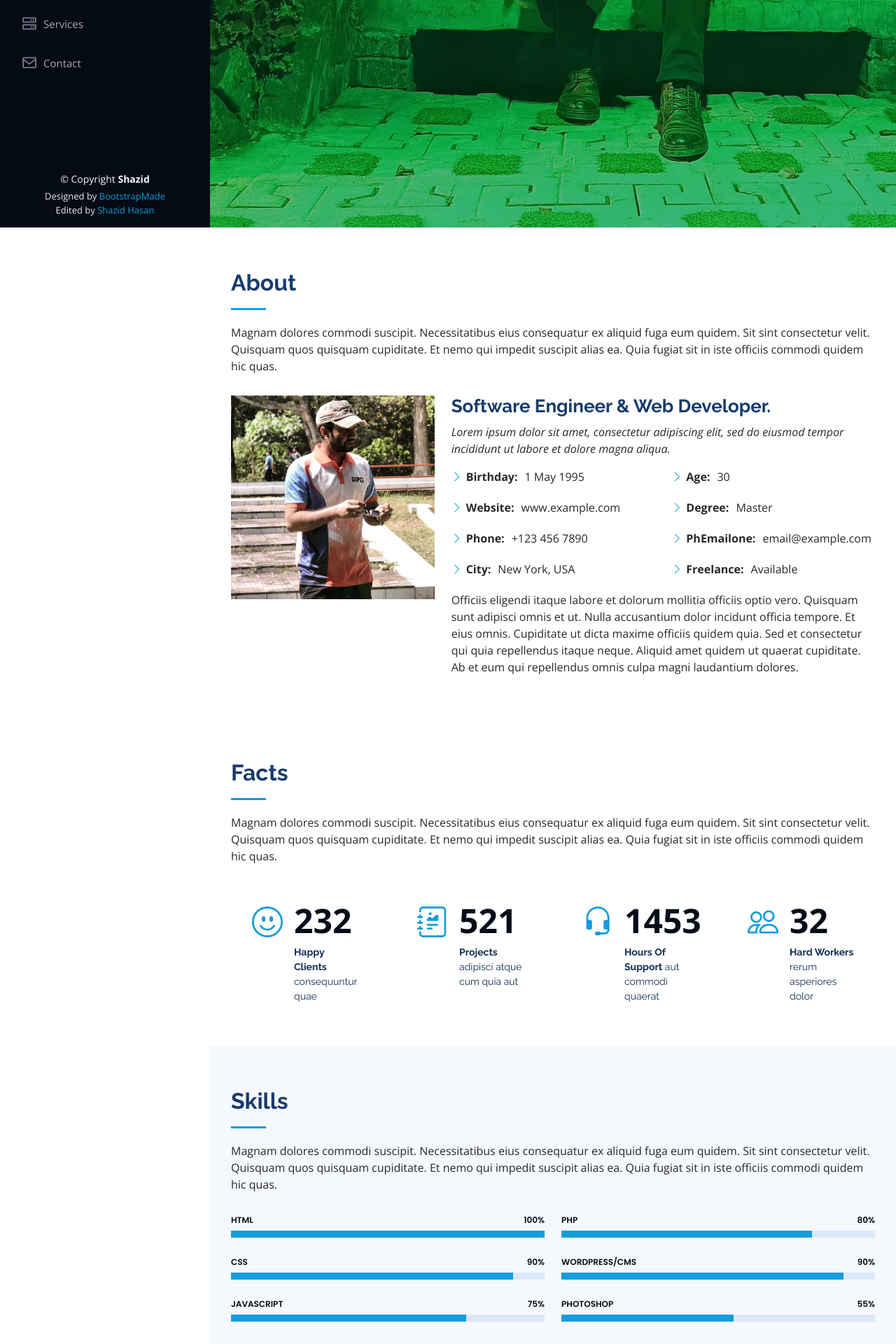
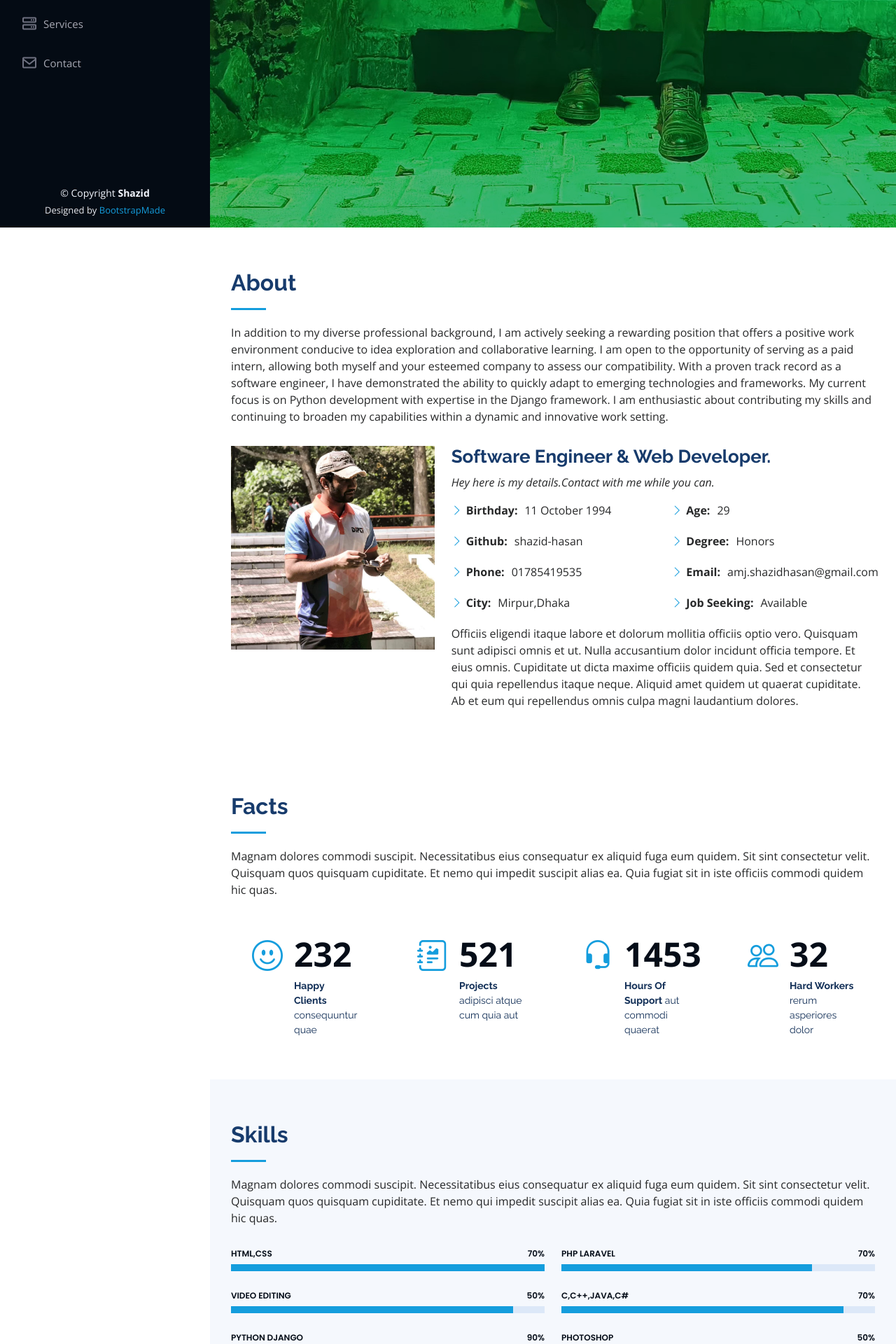
Before and after one commit to shazid-hasan/Portfolio, a Django app: page / in a window 1280 px wide. Shown: the part 475-2395 px from the top of the page at 70% size. Run offline with Django 4.2, Linux system fonts and the light colour scheme; some libraries are stand-ins or nearby versions.

Commit message:
second commit

```diff
--- a/project/firstapp/templates/index1.html
+++ b/project/firstapp/templates/index1.html
@@ -60,7 +60,7 @@
       <nav id="navbar" class="nav-menu navbar">
         <ul>
           <li><a href="#hero" class="nav-link scrollto active"><i class="bx bx-home"></i> <span>Home</span></a></li>
-          <li><a href="{% url 'inner' %}" class="nav-link scrollto"><i class="bx bx-user"></i> <span>About</span></a></li>
+          <li><a href="#about" class="nav-link scrollto"><i class="bx bx-user"></i> <span>About</span></a></li>
           <li><a href="#resume" class="nav-link scrollto"><i class="bx bx-file-blank"></i> <span>Resume</span></a></li>
           <li><a href="#portfolio" class="nav-link scrollto"><i class="bx bx-book-content"></i> <span>Portfolio</span></a></li>
           <li><a href="#services" class="nav-link scrollto"><i class="bx bx-server"></i> <span>Services</span></a></li>
@@ -86,7 +86,9 @@
 
         <div class="section-title">
           <h2>About</h2>
-          <p>Magnam dolores commodi suscipit. Necessitatibus eius consequatur ex aliquid fuga eum quidem. Sit sint consectetur velit. Quisquam quos quisquam cupiditate. Et nemo qui impedit suscipit alias ea. Quia fugiat sit in iste officiis commodi quidem hic quas.</p>
+          <p>In addition to my diverse professional background, I am actively seeking a rewarding position that offers a positive work environment conducive to idea exploration and collaborative learning. I am open to the opportunity of serving as a paid intern, allowing both myself and your esteemed company to assess our compatibility. With a proven track record as a software engineer, I have demonstrated the ability to quickly adapt to emerging technologies and frameworks.
+
+            My current focus is on Python development with expertise in the Django framework. I am enthusiastic about contributing my skills and continuing to broaden my capabilities within a dynamic and innovative work setting.</p>
         </div>
 
         <div class="row">
@@ -96,24 +98,23 @@
           <div class="col-lg-8 pt-4 pt-lg-0 content" data-aos="fade-left">
             <h3>Software Engineer &amp; Web Developer.</h3>
             <p class="fst-italic">
-              Lorem ipsum dolor sit amet, consectetur adipiscing elit, sed do eiusmod tempor incididunt ut labore et dolore
-              magna aliqua.
+              Hey here is my details.Contact with me while you can.
             </p>
             <div class="row">
               <div class="col-lg-6">
                 <ul>
-                  <li><i class="bi bi-chevron-right"></i> <strong>Birthday:</strong> <span>1 May 1995</span></li>
-                  <li><i class="bi bi-chevron-right"></i> <strong>Website:</strong> <span>www.example.com</span></li>
-                  <li><i class="bi bi-chevron-right"></i> <strong>Phone:</strong> <span>+123 456 7890</span></li>
-                  <li><i class="bi bi-chevron-right"></i> <strong>City:</strong> <span>New York, USA</span></li>
+                  <li><i class="bi bi-chevron-right"></i> <strong>Birthday:</strong> <span>11 October 1994</span></li>
+                  <li><i class="bi bi-chevron-right"></i> <strong>Github:</strong> <span>shazid-hasan</span></li>
+                  <li><i class="bi bi-chevron-right"></i> <strong>Phone:</strong> <span>01785419535</span></li>
+                  <li><i class="bi bi-chevron-right"></i> <strong>City:</strong> <span>Mirpur,Dhaka</span></li>
                 </ul>
               </div>
               <div class="col-lg-6">
                 <ul>
-                  <li><i class="bi bi-chevron-right"></i> <strong>Age:</strong> <span>30</span></li>
-                  <li><i class="bi bi-chevron-right"></i> <strong>Degree:</strong> <span>Master</span></li>
-                  <li><i class="bi bi-chevron-right"></i> <strong>PhEmailone:</strong> <span>email@example.com</span></li>
-                  <li><i class="bi bi-chevron-right"></i> <strong>Freelance:</strong> <span>Available</span></li>
+                  <li><i class="bi bi-chevron-right"></i> <strong>Age:</strong> <span>29</span></li>
+                  <li><i class="bi bi-chevron-right"></i> <strong>Degree:</strong> <span>Honors</span></li>
+                  <li><i class="bi bi-chevron-right"></i> <strong>Email:</strong> <span>amj.shazidhasan@gmail.com</span></li>
+                  <li><i class="bi bi-chevron-right"></i> <strong>Job Seeking:</strong> <span>Available</span></li>
                 </ul>
               </div>
             </div>
@@ -189,21 +190,21 @@
           <div class="col-lg-6" data-aos="fade-up">
 
             <div class="progress">
-              <span class="skill">HTML <i class="val">100%</i></span>
+              <span class="skill">HTML,CSS <i class="val">70%</i></span>
               <div class="progress-bar-wrap">
                 <div class="progress-bar" role="progressbar" aria-valuenow="100" aria-valuemin="0" aria-valuemax="100"></div>
               </div>
             </div>
 
             <div class="progress">
-              <span class="skill">CSS <i class="val">90%</i></span>
+              <span class="skill">Video Editing <i class="val">50%</i></span>
               <div class="progress-bar-wrap">
                 <div class="progress-bar" role="progressbar" aria-valuenow="90" aria-valuemin="0" aria-valuemax="100"></div>
               </div>
             </div>
 
             <div class="progress">
-              <span class="skill">JavaScript <i class="val">75%</i></span>
+              <span class="skill">Python Django <i class="val">90%</i></span>
               <div class="progress-bar-wrap">
                 <div class="progress-bar" role="progressbar" aria-valuenow="75" aria-valuemin="0" aria-valuemax="100"></div>
               </div>
@@ -214,21 +215,21 @@
           <div class="col-lg-6" data-aos="fade-up" data-aos-delay="100">
 
             <div class="progress">
-              <span class="skill">PHP <i class="val">80%</i></span>
+              <span class="skill">PHP Laravel <i class="val">70%</i></span>
               <div class="progress-bar-wrap">
                 <div class="progress-bar" role="progressbar" aria-valuenow="80" aria-valuemin="0" aria-valuemax="100"></div>
               </div>
             </div>
 
             <div class="progress">
-              <span class="skill">WordPress/CMS <i class="val">90%</i></span>
+              <span class="skill"> C,C++,Java,C# <i class="val">70%</i></span>
               <div class="progress-bar-wrap">
                 <div class="progress-bar" role="progressbar" aria-valuenow="90" aria-valuemin="0" aria-valuemax="100"></div>
               </div>
             </div>
 
             <div class="progress">
-              <span class="skill">Photoshop <i class="val">55%</i></span>
+              <span class="skill">Photoshop <i class="val">50%</i></span>
               <div class="progress-bar-wrap">
                 <div class="progress-bar" role="progressbar" aria-valuenow="55" aria-valuemin="0" aria-valuemax="100"></div>
               </div>
@@ -254,12 +255,12 @@
           <div class="col-lg-6" data-aos="fade-up">
             <h3 class="resume-title">Sumary</h3>
             <div class="resume-item pb-0">
-              <h4>Alex Smith</h4>
+              <h4>Shazid Hasan</h4>
               <p><em>Innovative and deadline-driven Graphic Designer with 3+ years of experience designing and developing user-centered digital/print marketing material from initial concept to final, polished deliverable.</em></p>
               <ul>
-                <li>Portland par 127,Orlando, FL</li>
-                <li>(123) 456-7891</li>
-                <li>alice.barkley@example.com</li>
+                <li>Ceramic block D,Mirpur-12,Dhaka</li>
+                <li>01785419535</li>
+                <li>amj.shazidhasan@gmail.com</li>
               </ul>
             </div>
 
@@ -637,7 +638,7 @@
         <!-- Licensing information: https://bootstrapmade.com/license/ -->
         <!-- Purchase the pro version with working PHP/AJAX contact form: https://bootstrapmade.com/iportfolio-bootstrap-portfolio-websites-template/ -->
         Designed by <a href="https://bootstrapmade.com/">BootstrapMade</a>
-        Edited by <a href="">Shazid Hasan</a>
+
       </div>
     </div>
   </footer><!-- End  Footer -->
--- a/project/firstapp/templates/portfolio-details.html
+++ b/project/firstapp/templates/portfolio-details1.html
@@ -1,9 +1,8 @@
 <!DOCTYPE html>
 <html lang="en">
-
 <head>
   <meta charset="utf-8">
-  <meta content="width=device-width, initial-scale=1.0" name="viewport">
+  <meta content="width=device-width, initial-scale=1.0" name="viewport">R
 
   <title>Portfolio Details - iPortfolio Bootstrap Template</title>
   <meta content="" name="description">
--- a/project/firstapp/views.py
+++ b/project/firstapp/views.py
@@ -4,10 +4,10 @@ def home(request):
     return render(request,'index1.html')
 
 def inner(request):
-    return render(request,'inner-page.html')
+    return render(request,'inner-page1.html')
 
 def port(request):
-    return render(request,'portfolio-details.html')
+    return render(request,'portfolio-details1.html')
 
 
 # Create your views here.
```
Also changed, not shown: project/firstapp/templates/inner-page1.html (renamed from project/firstapp/templates/inner-page.html).
